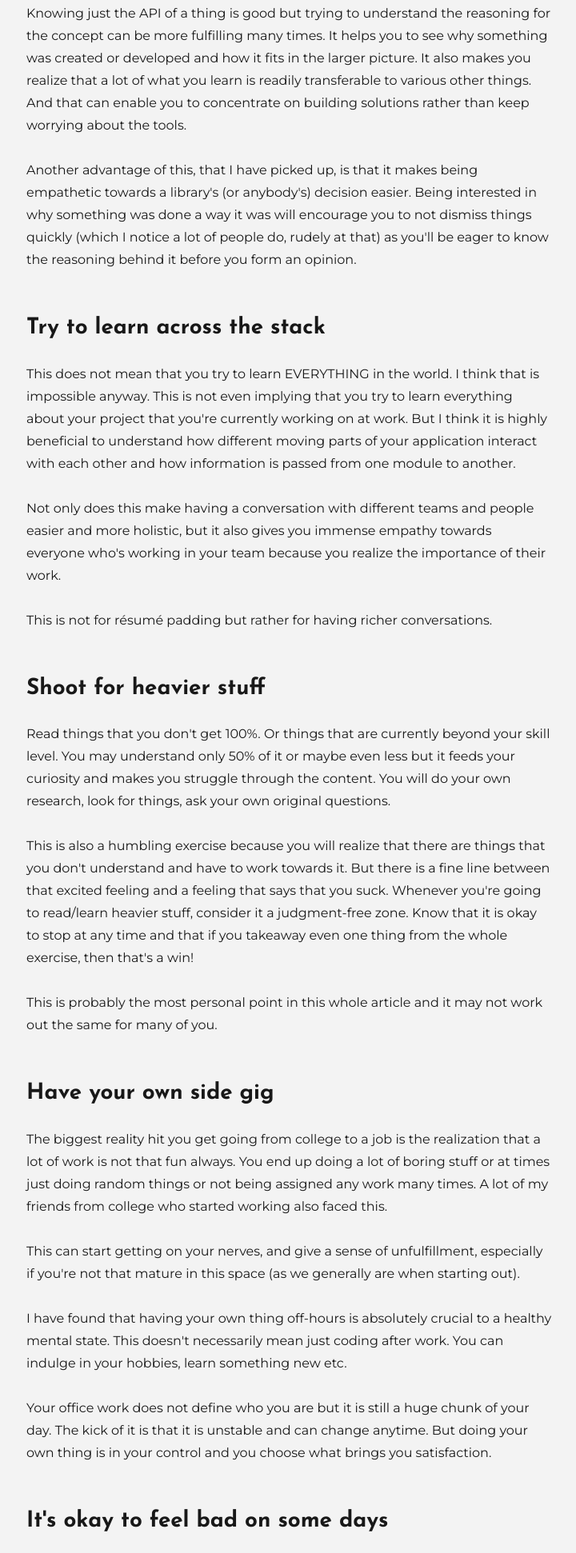
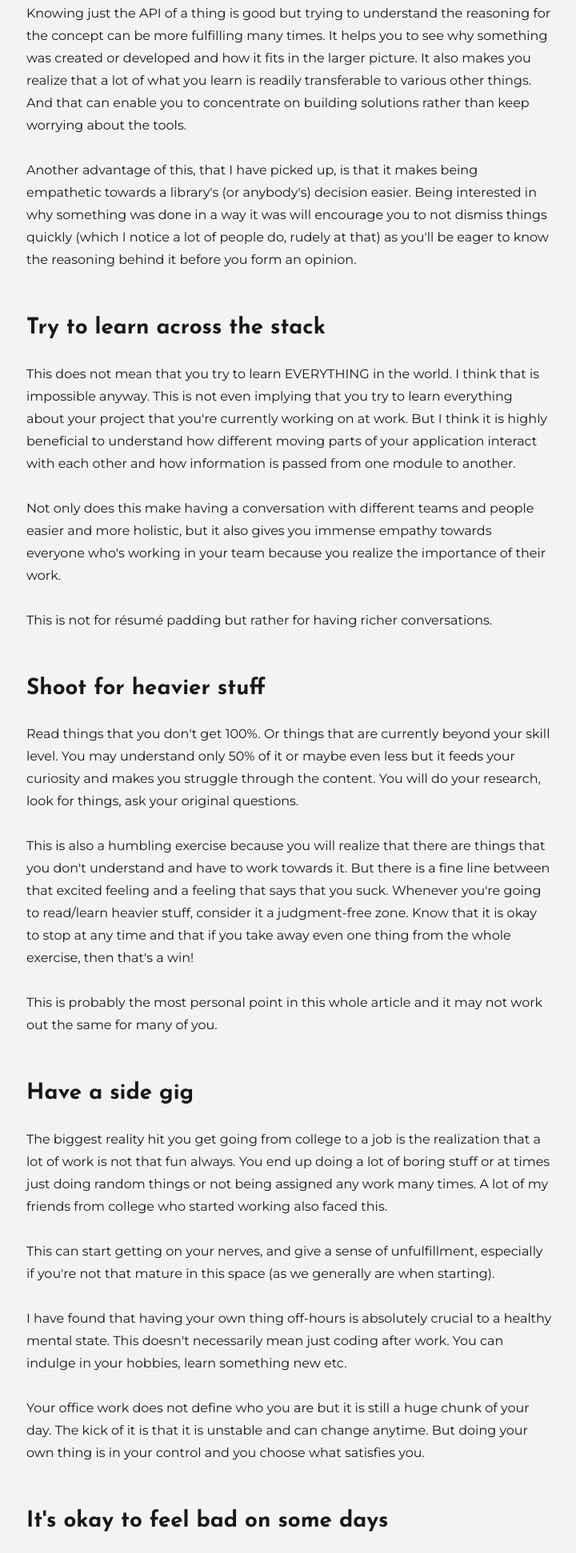
Before and after one commit to alivenotions/just-some-blog, a Gatsby site: page /one-year-in-tech/ in a window 1280 px wide. Shown: the part 1093-3035 px from the top of the page at 80% size, without its empty margins (278-998 px from the left). Built offline with nearby package versions, Linux system fonts and the light colour scheme; Gatsby itself is replaced by a stand-in of ours; some packages are replaced by stand-ins of ours.

Commit message:
Update index.md

```diff
--- a/content/blog/one-year-in-tech/index.md
+++ b/content/blog/one-year-in-tech/index.md
@@ -23,7 +23,7 @@ As an aside, [MPJ](https://twitter.com/mpjme) was one of the biggest reason for
 
 Knowing just the API of a thing is good but trying to understand the reasoning for the concept can be more fulfilling many times. It helps you to see why something was created or developed and how it fits in the larger picture. It also makes you realize that a lot of what you learn is readily transferable to various other things. And that can enable you to concentrate on building solutions rather than keep worrying about the tools.
 
-Another advantage of this, that I have picked up, is that it makes being empathetic towards a library's (or anybody's) decision easier. Being interested in why something was done a way it was will encourage you to not dismiss things quickly (which I notice a lot of people do, rudely at that) as you'll be eager to know the reasoning behind it before you form an opinion.
+Another advantage of this, that I have picked up, is that it makes being empathetic towards a library's (or anybody's) decision easier. Being interested in why something was done in a way it was will encourage you to not dismiss things quickly (which I notice a lot of people do, rudely at that) as you'll be eager to know the reasoning behind it before you form an opinion.
 
 ## Try to learn across the stack
 
@@ -35,21 +35,21 @@ This is not for résumé padding but rather for having richer conversations.
 
 ## Shoot for heavier stuff
 
-Read things that you don't get 100%. Or things that are currently beyond your skill level. You may understand only 50% of it or maybe even less but it feeds your curiosity and makes you struggle through the content. You will do your own research, look for things, ask your own original questions.
+Read things that you don't get 100%. Or things that are currently beyond your skill level. You may understand only 50% of it or maybe even less but it feeds your curiosity and makes you struggle through the content. You will do your research, look for things, ask your original questions.
 
-This is also a humbling exercise because you will realize that there are things that you don't understand and have to work towards it. But there is a fine line between that excited feeling and a feeling that says that you suck. Whenever you're going to read/learn heavier stuff, consider it a judgment-free zone. Know that it is okay to stop at any time and that if you takeaway even one thing from the whole exercise, then that's a win!
+This is also a humbling exercise because you will realize that there are things that you don't understand and have to work towards it. But there is a fine line between that excited feeling and a feeling that says that you suck. Whenever you're going to read/learn heavier stuff, consider it a judgment-free zone. Know that it is okay to stop at any time and that if you take away even one thing from the whole exercise, then that's a win!
 
 This is probably the most personal point in this whole article and it may not work out the same for many of you.
 
-## Have your own side gig
+## Have a side gig
 
 The biggest reality hit you get going from college to a job is the realization that a lot of work is not that fun always. You end up doing a lot of boring stuff or at times just doing random things or not being assigned any work many times. A lot of my friends from college who started working also faced this.
 
-This can start getting on your nerves, and give a sense of unfulfillment, especially if you're not that mature in this space (as we generally are when starting out).
+This can start getting on your nerves, and give a sense of unfulfillment, especially if you're not that mature in this space (as we generally are when starting).
 
 I have found that having your own thing off-hours is absolutely crucial to a healthy mental state. This doesn't necessarily mean just coding after work. You can indulge in your hobbies, learn something new etc.
 
-Your office work does not define who you are but it is still a huge chunk of your day. The kick of it is that it is unstable and can change anytime. But doing your own thing is in your control and you choose what brings you satisfaction.
+Your office work does not define who you are but it is still a huge chunk of your day. The kick of it is that it is unstable and can change anytime. But doing your own thing is in your control and you choose what satisfies you.
 
 ## It's okay to feel bad on some days
 
@@ -81,11 +81,11 @@ I have struggled with both these scenarios, the former one especially, and I hav
 
 ## Go where your curiosity takes you
 
-Deciding what to learn is a difficult choice in today's world. Everyone has an opinion about what you should do or which path to follow and many of these opinions should be respected. You can choose what to learn next, based on the current trend or based on the job market space etc etc. But that should not deter you from following your curiosity.
+Deciding what to learn is a difficult choice in today's world. Everyone has an opinion about what you should do or which path to follow and many of these opinions should be respected. You can choose what to learn next, based on the current trend or based on the job market space etc. But that should not deter you from following your curiosity.
 
 I am not advocating being unemployed and learning a dead technology because that isn't pragmatic. But once you are in a job and are looking to learn something, go where your curiosity takes you.
 
-Sometimes satiating that knowledge thirst is so much more important that it doesn't matter if no one is paying you. This is true for tech, as it is for any other skill that you want to learn. Many times I worry that learning something isn't going to pay off in any form in the future. This is a regret waiting to happen.
+Sometimes satiating that knowledge thirst is important and it doesn't matter if anyone is paying you. This is true for tech, as it is for any other skill that you want to learn. Many times I worry that learning something isn't going to pay off in any form in the future. This is a regret waiting to happen.
 
 Besides, learning anything will help you grow and make you a well-rounded person. Aim to be that person.
 
```
